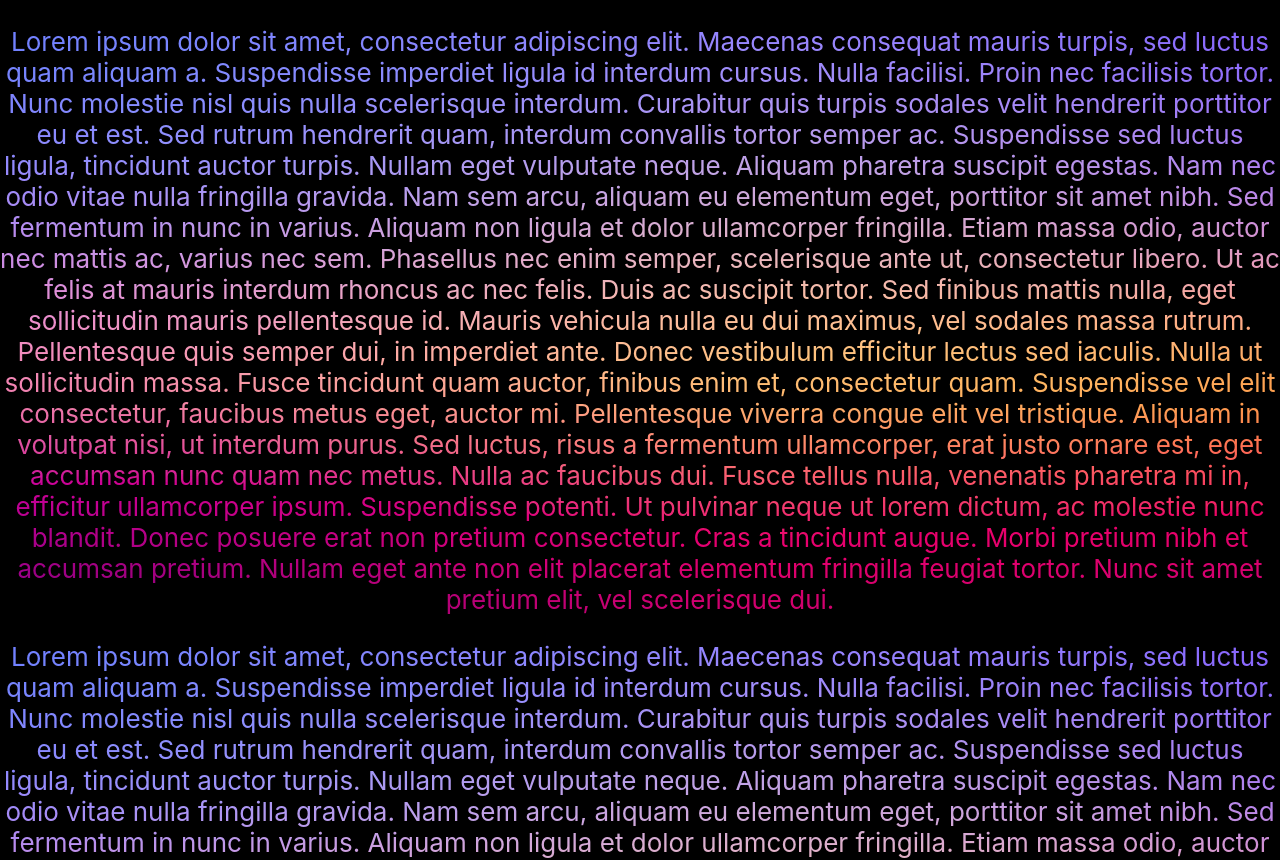
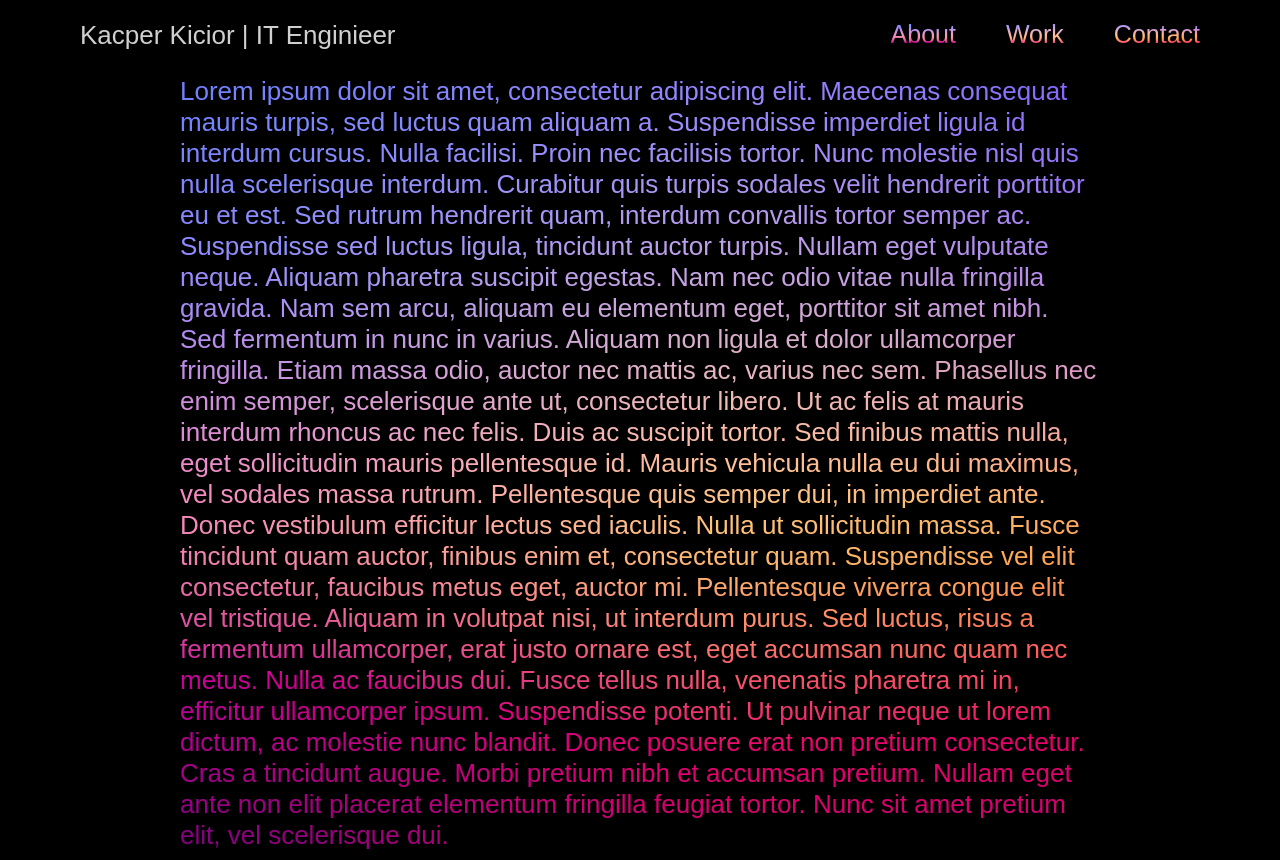
Before and after one commit to KacperKicior/landing_page, a React (Create React App) app: page / in a window 1280 px wide. Shown: the top 860 px of the page. Built offline with nearby package versions, Linux system fonts and the light colour scheme.

Commit message:
Navbar Added, CSS Modifications, Custom Scrollbar

```diff
--- a/src/App.css
+++ b/src/App.css
@@ -2,45 +2,17 @@
   text-align: center;
 }
 
-.App-logo {
-  height: 40vmin;
-  pointer-events: none;
-}
-
-@media (prefers-reduced-motion: no-preference) {
-  .App-logo {
-    animation: App-logo-spin infinite 20s linear;
-  }
-}
-
 .App-header {
-
-  min-height: 100vh;
   display: flex;
   flex-direction: column;
-  align-items: center;
   justify-content: center;
   font-size: calc(10px + 2vmin);
   color: white;
 }
 
-.App-link {
-  color: #61dafb;
-}
-
-@keyframes App-logo-spin {
-  from {
-    transform: rotate(0deg);
-  }
-  to {
-    transform: rotate(360deg);
-  }
-}
 body {
   margin: 0;
-  font-family: -apple-system, BlinkMacSystemFont, 'Segoe UI', 'Roboto', 'Oxygen',
-  'Ubuntu', 'Cantarell', 'Fira Sans', 'Droid Sans', 'Helvetica Neue',
-  sans-serif;
+  font-family: Poppins, sans-serif;
   -webkit-font-smoothing: antialiased;
 }
 
@@ -63,3 +35,57 @@ div{
   background-clip: text;
   -webkit-text-fill-color: transparent;
 }
+
+.navbar{
+  position: fixed;
+  top: 0;
+  width: 100%;
+  padding: 20px 0 20px 0;
+  display: flex;
+  flex-direction: row;
+  justify-content: space-between;
+}
+
+.home{
+  margin-left: 80px;
+  text-decoration: none;
+  color: #d0d0d0;
+}
+
+.home:hover{
+  color: white;
+}
+
+.navlist{
+  font-size: 25px;
+  display: flex;
+  gap: 50px;
+  list-style-type: none;
+  margin: 0 80px 0 0;
+  padding: 0;
+}
+
+.navlist li:hover{
+  -webkit-background-clip: unset;
+  background-clip: unset;
+  -webkit-text-fill-color: white;
+}
+
+.page-body{
+  margin: 50px 180px 50px 180px;
+  text-align: left;
+}
+
+/* Scrollbar */
+::-webkit-scrollbar{
+  width: 8px;
+}
+::-webkit-scrollbar-track{
+  background: black;
+}
+::-webkit-scrollbar-thumb{
+  background-image: url("resources/imgs/wallpaperflare-cropped.jpg");
+  background-size: 100% 100%;
+  border-radius: 10px;
+  -webkit-box-shadow: inset 0 0 6px rgba(0,0,0,0%);
+}
--- a/src/App.js
+++ b/src/App.js
@@ -1,12 +1,47 @@
-import logo from './logo.svg';
 import './App.css';
 import React from "react";
 
 function App() {
   return (
     <div className="App">
-      <body className="App-header">
-      <div className="divider">
+      <div className="App-header">
+          <div className="navbar">
+              <div>
+                    <a href={"landing_page"} className="home">Kacper Kicior | IT Enginieer</a>
+              </div>
+              <div>
+                  <ul  className={"navlist content"}>
+                    <li>About</li>
+                    <li>Work</li>
+                    <li>Contact</li>
+                  </ul>
+              </div>
+          </div>
+          <div className="page-body">
+              <p className="content">
+                  Lorem ipsum dolor sit amet, consectetur adipiscing elit. Maecenas consequat mauris turpis, sed luctus quam
+                  aliquam a. Suspendisse imperdiet ligula id interdum cursus. Nulla facilisi. Proin nec facilisis tortor.
+                  Nunc molestie nisl quis nulla scelerisque interdum. Curabitur quis turpis sodales velit hendrerit
+                  porttitor eu et est. Sed rutrum hendrerit quam, interdum convallis tortor semper ac. Suspendisse sed
+                  luctus ligula, tincidunt auctor turpis. Nullam eget vulputate neque. Aliquam pharetra suscipit egestas.
+                  Nam nec odio vitae nulla fringilla gravida. Nam sem arcu, aliquam eu elementum eget, porttitor sit amet
+                  nibh. Sed fermentum in nunc in varius. Aliquam non ligula et dolor ullamcorper fringilla. Etiam massa
+                  odio, auctor nec mattis ac, varius nec sem.
+
+                  Phasellus nec enim semper, scelerisque ante ut, consectetur libero. Ut ac felis at mauris interdum rhoncus
+                  ac nec felis. Duis ac suscipit tortor. Sed finibus mattis nulla, eget sollicitudin mauris pellentesque id.
+                  Mauris vehicula nulla eu dui maximus, vel sodales massa rutrum. Pellentesque quis semper dui, in imperdiet
+                  ante. Donec vestibulum efficitur lectus sed iaculis. Nulla ut sollicitudin massa. Fusce tincidunt quam
+                  auctor, finibus enim et, consectetur quam. Suspendisse vel elit consectetur, faucibus metus eget, auctor
+                  mi. Pellentesque viverra congue elit vel tristique. Aliquam in volutpat nisi, ut interdum purus. Sed
+                  luctus, risus a fermentum ullamcorper, erat justo ornare est, eget accumsan nunc quam nec metus. Nulla ac
+                  faucibus dui. Fusce tellus nulla, venenatis pharetra mi in, efficitur ullamcorper ipsum.
+
+                  Suspendisse potenti. Ut pulvinar neque ut lorem dictum, ac molestie nunc blandit. Donec posuere erat non
+                  pretium consectetur. Cras a tincidunt augue. Morbi pretium nibh et accumsan pretium. Nullam eget ante non
+                  elit placerat elementum fringilla feugiat tortor. Nunc sit amet pretium elit, vel scelerisque dui.
+
+              </p>
               <p className="content">
                   Lorem ipsum dolor sit amet, consectetur adipiscing elit. Maecenas consequat mauris turpis, sed luctus quam
                   aliquam a. Suspendisse imperdiet ligula id interdum cursus. Nulla facilisi. Proin nec facilisis tortor.
@@ -56,7 +91,7 @@ function App() {
 
               </p>
           </div>
-      </body>
+      </div>
     </div>
   );
 }
```
Lines whose indentation alone changed are shown as unchanged.
